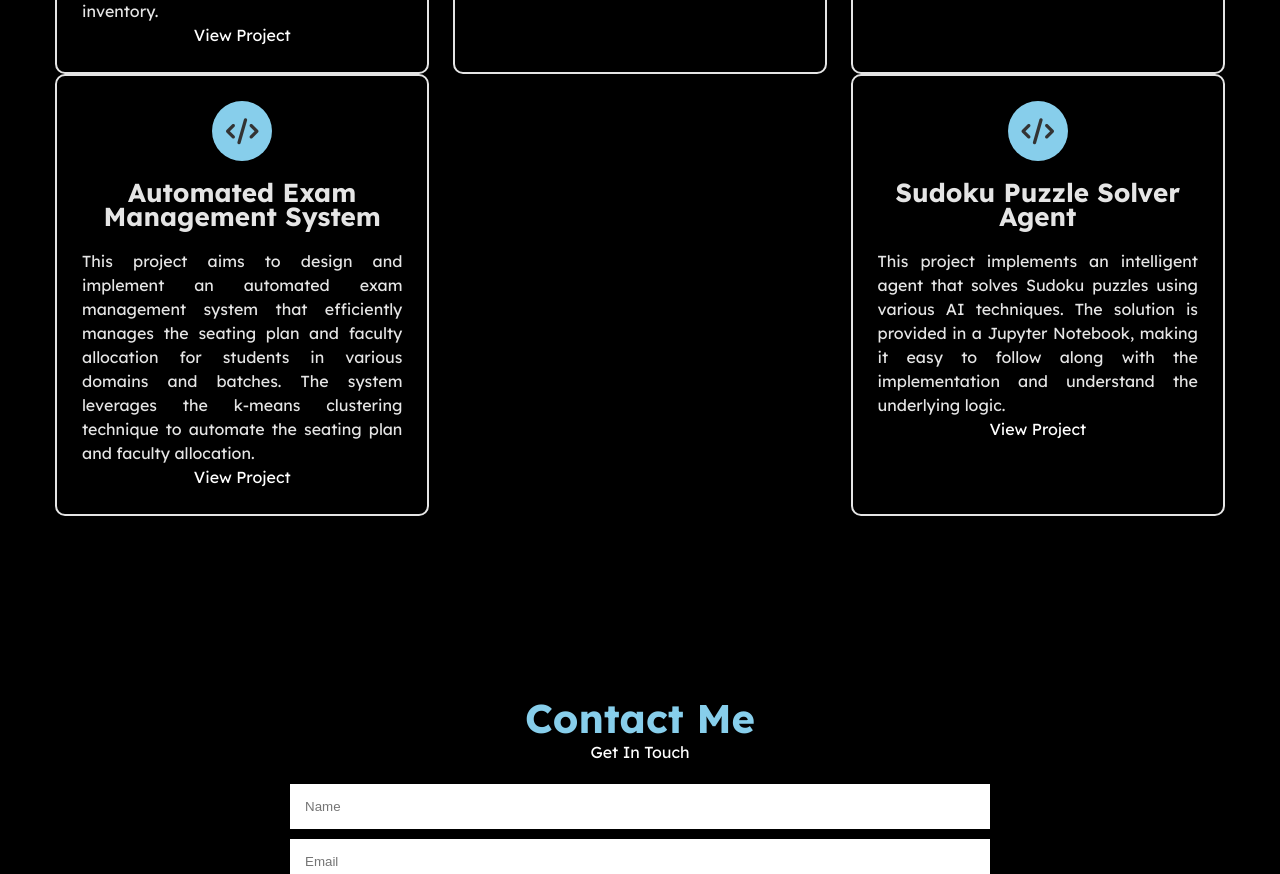
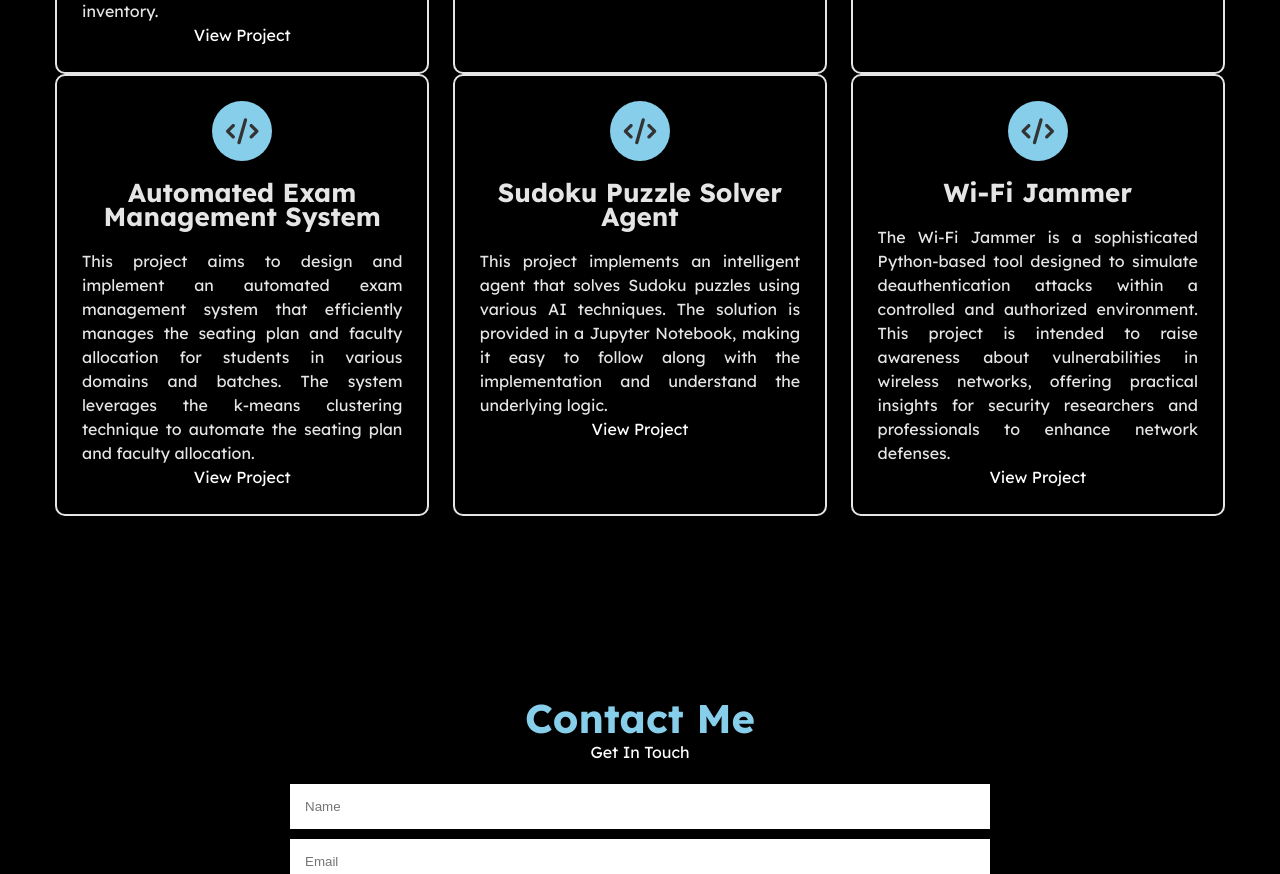
Before and after one commit to ismaildaniyal/Portfolio_Ismail, a plain HTML site: page index.html in a window 1280 px wide. Shown: the part 3535-4409 px from the top of the page. Drawn offline with nearby package versions, Linux system fonts and the light colour scheme.

Commit message:
Update index.html

```diff
--- a/index.html
+++ b/index.html
@@ -361,6 +361,15 @@
                     <a href="https://github.com/ismaildaniyal/Sudoko_Puzzle_solver_Agent.git" class="btn btn-primary">View
                         Project</a>
                 </div>
+
+                <div class="project">
+                    <i class="fa fa-code"></i>
+                    <h4>Wi-Fi Jammer</h4>
+                    <p>The Wi-Fi Jammer is a sophisticated Python-based tool designed to simulate deauthentication attacks within a controlled and authorized environment. This project is intended to raise awareness about vulnerabilities in wireless networks, offering practical insights for security researchers and professionals to enhance network defenses.</p>
+                    <a href="https://github.com/ismaildaniyal/Information_Security.git" class="btn btn-primary">View
+                        Project</a>
+                </div>
+
             </div>
         </div>
     </section>
```
